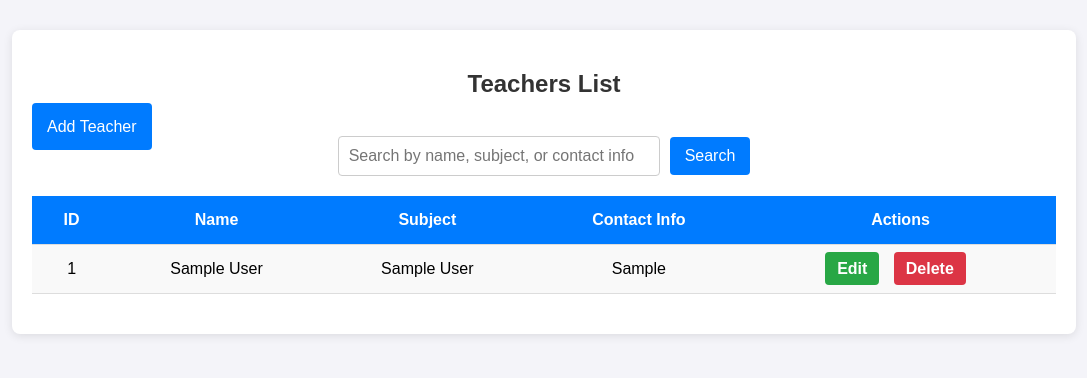
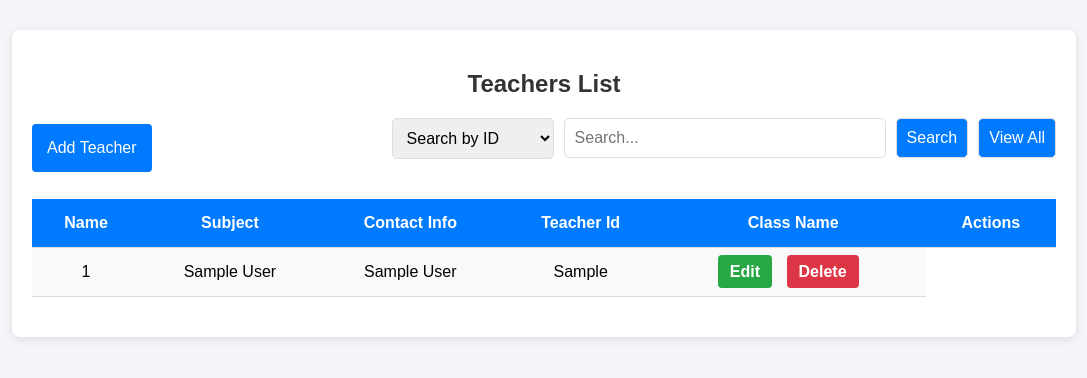
Before and after one commit to AngeloApolinario/Record-Management-System, a PHP site: page /view_teachers.php in a window 1280 px wide. Shown: the part 109-487 px from the top of the page, without its empty margins (96-1183 px from the left). Run offline with PHP 8.4, Linux system fonts and the light colour scheme; tables that the repository leaves empty or names only in its code hold one stand-in row (values such as "Sample post").

Commit message:
Made the table heading flexible using the mysqli_fetch_fields fixed the search bar and added search by name and search by id

```diff
--- a/view_teachers.php
+++ b/view_teachers.php
@@ -1,31 +1,45 @@
 <?php
+include 'database_conn.php';
+
+$search = '';
+$query = "SELECT * FROM teachers";
+
+if (isset($_POST['submit-button'])) {
+    $search_type = mysqli_real_escape_string($conn, $_POST['search-type']);
+    $search_input = mysqli_real_escape_string($conn, $_POST['search-input']);
 
 
-include 'database_conn.php'; // Database connection
-
-$search = '';
-if (isset($_POST['search'])) {
-    $search = mysqli_real_escape_string($conn, $_POST['search']);
+    if ($search_type === 'id') {
+        $query = "SELECT * FROM teachers WHERE teacher_id LIKE '%$search_input%'";
+    } else if ($search_type === 'name') {
+        $query = "SELECT * FROM teachers WHERE name LIKE '%$search_input%'";
+    }
+} elseif (isset($_POST['view-all-button'])) {
+    $query = "SELECT * FROM teachers";
 }
 
-$query = "SELECT * FROM teachers WHERE name LIKE '%$search%' OR subject LIKE '%$search%' OR contact_info LIKE '%$search%'";
 $result = mysqli_query($conn, $query);
+$fields = mysqli_fetch_fields($result);
+
+
+function formatFieldName($field_name)
+{
+
+    $formatted = str_replace('_', ' ', $field_name);
+
+    $formatted = ucwords($formatted);
+
+    return $formatted;
+}
 ?>
 
 <!DOCTYPE html>
 <html>
+
 <head>
-
-
     <link rel="stylesheet" href="sidebar.css">
-
-
-
     <title>View Teachers</title>
     <style>
-
-
-
         /* General Body Styles */
         body {
             font-family: 'Arial', sans-serif;
@@ -49,15 +63,13 @@
             margin-bottom: 20px;
         }
 
-        /* Flex Container for Search Form and Add Button */
         .top-controls {
             display: flex;
-            justify-content: center;
+            justify-content: space-between;
             align-items: center;
             margin-bottom: 20px;
         }
 
-        /* Search Form Styles */
         .search-form {
             display: flex;
             align-items: center;
@@ -87,7 +99,7 @@
             background-color: #0056b3;
         }
 
-        /* Add Teacher Button */
+
         .add-teacher-btn {
 
             padding: 15px 15px;
@@ -101,20 +113,24 @@
             text-decoration: none;
             transition: background-color 0.3s ease;
         }
-        .logo{
+
+        .logo {
             width: 50px;
             margin-left: 5px;
         }
-.searchBar{
+
+        .searchBar {
             width: 60%;
         }
-.search{
+
+        .search {
             padding: 10px;
             width: 700px;
             border-radius: 5px;
             border: none;
             outline: none;
         }
+
         .searchBar {
             position: relative;
             display: inline-block;
@@ -128,6 +144,26 @@
             border-radius: 10px;
             box-sizing: border-box;
 
+        }
+        .view-all-button {
+            padding: 10px;
+            font-size: 16px;
+            background-color: #007BFF;
+            color: white;
+            border: none;
+            cursor: pointer;
+            border-radius: 5px;
+            margin-left: 10px;
+        }
+        .search-button {
+            padding: 10px;
+            font-size: 16px;
+            background-color: #007BFF;
+            color: white;
+            border: none;
+            cursor: pointer;
+            border-radius: 5px;
+            margin-left: 10px;
         }
 
 
@@ -163,14 +199,36 @@
             background-color: #0056b3;
         }
 
-        /* Table Styles */
+
+        .search-bar {
+            margin-bottom: 20px;
+            display: flex;
+            align-items: center;
+            justify-content: center;
+        }
+
+        .search-bar select,
+        .search-bar input {
+            padding: 10px;
+            font-size: 16px;
+            border-radius: 5px;
+            border: 1px solid #ddd;
+        }
+
+        .search-bar input[type="text"] {
+            width: 300px;
+            margin-left: 10px;
+        }
+
+
         table {
             width: 100%;
             border-collapse: collapse;
             margin: 20px 0;
         }
 
-        th, td {
+        th,
+        td {
             padding: 15px;
             text-align: center;
             border-bottom: 1px solid #ddd;
@@ -186,12 +244,10 @@
             background-color: #f1f1f1;
         }
 
-        /* Zebra Striping */
         tr:nth-child(even) {
             background-color: #f9f9f9;
         }
 
-        /* Action Links */
         .action-links a {
             margin-right: 10px;
             text-decoration: none;
@@ -219,19 +275,21 @@
             background-color: #c82333;
         }
 
-        /* Responsive Table */
+
         @media screen and (max-width: 768px) {
             table {
                 width: 100%;
             }
 
-            th, td {
+            th,
+            td {
                 padding: 10px;
                 font-size: 14px;
             }
         }
     </style>
 </head>
+
 <body>
 
     <div class="burger-menu" id="burgerMenu">
@@ -258,22 +316,31 @@
     </nav>
     <div class="container">
         <h2>Teachers List</h2>
+
+        <div class="top-controls">
         <a href="add_teacher.php" class="add-teacher-btn">Add Teacher</a>
-        <!-- Top Controls Container -->
-        <div class="top-controls">
-            <form method="POST" class="search-form">
-                <input type="text" name="search" placeholder="Search by name, subject, or contact info" value="<?php echo htmlspecialchars($search); ?>">
-                <button type="submit">Search</button>
+            <form class="search-bar" method="post" action="view_teachers.php">
+                <select name="search-type" class="search-type">
+                    <option value="id">Search by ID</option>
+                    <option value="name">Search by Name</option>
+                </select>
+                <input type="text" placeholder="Search..." name="search-input">
+                <input type="submit" class="search-button" value="Search" name="submit-button">
+                <input type="submit" class="view-all-button" value="View All" name="view-all-button">
             </form>
         </div>
 
         <table>
             <tr>
-                <th>ID</th>
-                <th>Name</th>
-                <th>Subject</th>
-                <th>Contact Info</th>
-                <th>Actions</th>
+                <?php
+                if ($fields) {
+                    foreach ($fields as $field) {
+
+                        echo "<th>" . formatFieldName($field->name) . "</th>";
+                    }
+                    echo "<th>Actions</th>";
+                }
+                ?>
             </tr>
             <?php while ($row = mysqli_fetch_assoc($result)) { ?>
                 <tr>
@@ -292,4 +359,5 @@
 
     <script src="burger_menu.js"></script>
 </body>
+
 </html>
```
Lines whose indentation alone changed are shown as unchanged.
